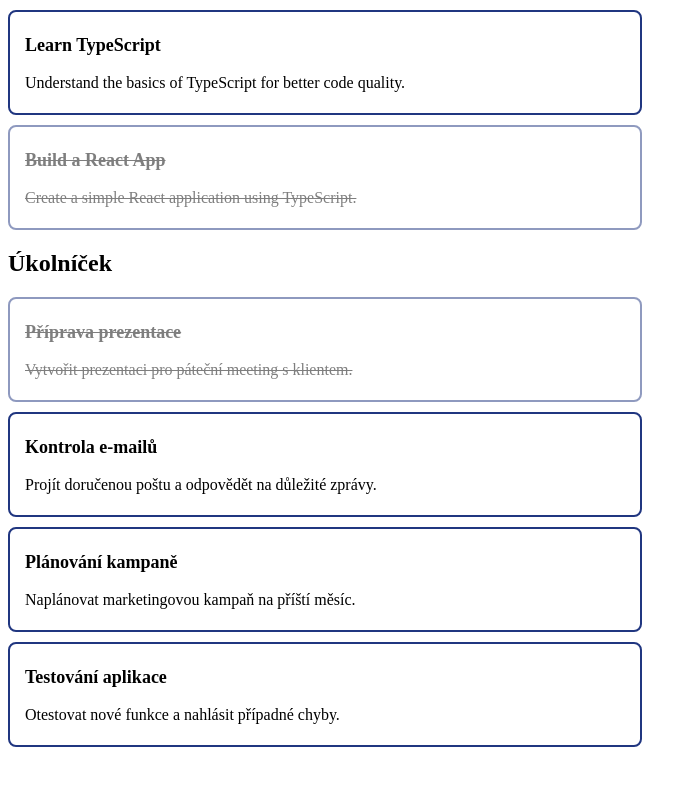
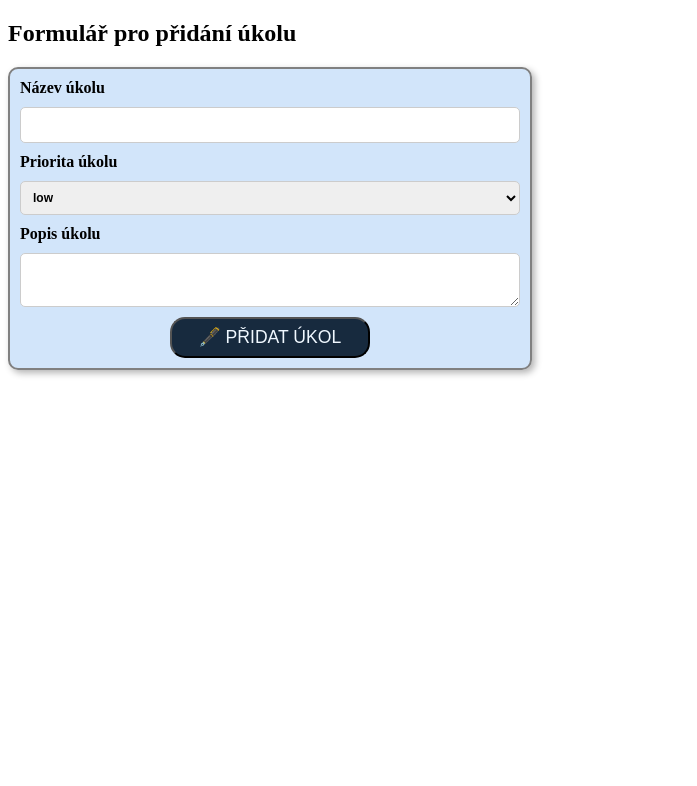
Before and after one commit to EichKarol/TS-ToDoList, a React (Vite) app: page / in a window 1280 px wide. Shown: the top 786 px of the page, without its empty margins (0-697 px from the left). Built offline with nearby package versions, Linux system fonts and the light colour scheme.

Commit message:
Formulář pro přidání úkolu

```diff
--- a/src/App.tsx
+++ b/src/App.tsx
@@ -3,6 +3,7 @@ import './App.css'
 
 import { Item } from './components/Item/Item'
 import { List } from './components/List/List';
+import { Form } from './components/Form/Form';
 import type { ItemData } from './components/Item/Item';
 
 function App() {
@@ -32,7 +33,7 @@ function App() {
 
   return (
     <>
-      <Item
+      {/* <Item
         title="Learn TypeScript"
         description="Understand the basics of TypeScript for better code quality."
         done={false}
@@ -43,7 +44,8 @@ function App() {
         done={true}
       />
 
-      <List title="Úkolníček" items={tasks} />
+      <List title="Úkolníček" items={tasks} /> */}
+      <Form />
 
     </>
   )
--- /dev/null
+++ b/src/components/Form/Form.css
@@ -0,0 +1,46 @@
+.form {
+    display: flex;
+    flex-direction: column;
+    gap: 10px;
+    margin-bottom: 20px;
+    padding: 10px;
+    max-width: 500px;
+    border: 2px solid grey;
+    border-radius: 10px;
+    box-shadow: 3px 3px 7px rgba(0, 0, 0, 0.3);
+    background-color: #acd0f68a;
+}
+
+.form input, .form textarea {
+    padding: 8px;
+    border: 1px solid #ccc;
+    border-radius: 5px;
+    font-size: 16px;
+    width: 100%;
+    box-sizing: border-box;
+}
+
+.form select {
+    padding: 8px;
+    border: 1px solid #ccc;
+    border-radius: 5px;
+    font-size: 12px;
+    font-weight: 700;
+    width: 100%;
+    box-sizing: border-box;
+}
+
+label {
+    font-weight: 700;
+}
+
+.FormBtn {
+    font-size: 1.1rem;
+    padding: 8px;
+    margin: 0 auto;
+    width: 200px;
+    background-color: #172a3e;
+    color: aliceblue;
+    text-transform: uppercase;
+    border-radius: 15px;
+}
--- /dev/null
+++ b/src/components/Form/Form.tsx
@@ -0,0 +1,71 @@
+import { useState } from 'react';
+import './Form.css'
+
+type Priority = 'low' | 'normal' | 'high';
+
+type FormData = {
+    title: string;
+    description: string;
+    priority: Priority;
+}
+
+export function Form() {
+
+    const handleSubmit = (e:React.FormEvent<HTMLFormElement>) => {
+        e.preventDefault();
+        console.log('odesláno');
+    }
+
+    const handleChange = (e:React.ChangeEvent<HTMLInputElement> | React.ChangeEvent<HTMLTextAreaElement> | React.ChangeEvent<HTMLSelectElement>) => {
+        setFormData({
+            ...formData,
+            [e.target.name]: e.target.value,
+        })
+        console.log(formData);
+    }
+
+    const [formData, setFormData] = useState<FormData>({
+        title: '',
+        description: '',
+        priority: 'normal',
+    })
+
+
+    return (
+    <div>
+        <h2>Formulář pro přidání úkolu</h2>
+        <form className="form" onSubmit={handleSubmit}>
+            <label htmlFor='title'>Název úkolu</label>
+            <input
+              type="text"
+              id='title'
+              name="title"
+              value={formData.title}
+              onChange={handleChange}
+              />
+
+            <label htmlFor='priority'>Priorita úkolu</label>
+            <select
+              name="priority"
+              id="priority"
+              value={formData.priority}
+              onChange={handleChange}
+            >
+                <option value="low">low</option>
+                <option value="medium">normal</option>
+                <option value="high">high</option>
+            </select>
+
+            <label htmlFor='description'>Popis úkolu</label>
+            <textarea
+              id='description'
+              name="description"
+              value={formData.description}
+              onChange={handleChange}
+            />
+
+            <button className='FormBtn' type="submit">🖋️ Přidat úkol</button>
+        </form>
+    </div>
+
+)}
--- a/src/components/Item/Item.css
+++ b/src/components/Item/Item.css
@@ -15,3 +15,13 @@
     text-decoration: line-through;
     opacity: 0.5;
 }
+
+.priority .low {
+    color: blue;
+    font-weight: bold;
+}
+
+.priority .high {
+    color: red;
+    font-weight: bold;
+}
--- a/src/components/Item/Item.tsx
+++ b/src/components/Item/Item.tsx
@@ -4,15 +4,26 @@ export type ItemData = {
     title: string;
     description: string;
     done: boolean;
+    priority: 'low' | 'normal' | 'high';
 }
 
 type ItemProps = ItemData
 
-export function Item({title, description, done}: ItemProps){
+export function Item({title, description, done, priority}: ItemProps){
     return(
         <div className={done ? 'item done' : 'item'}>
             <p className='title'>{ title }</p>
+
+            {priority === 'low' && (
+                <span className="priority low"> ↓</span>
+            )}
+
+            {priority === 'high' && (
+                <span className="priority high"> ↑↑</span>
+            )}
+
             <p>{ description }</p>
+
         </div>
     )
 }
--- a/src/components/List/List.tsx
+++ b/src/components/List/List.tsx
@@ -18,6 +18,7 @@ export function List({title, items}: ListProps) {
                     title={item.title}
                     description={item.description}
                     done={item.done}
+                    priority={item.priority}
                 />
             ))}
         </div>
```
